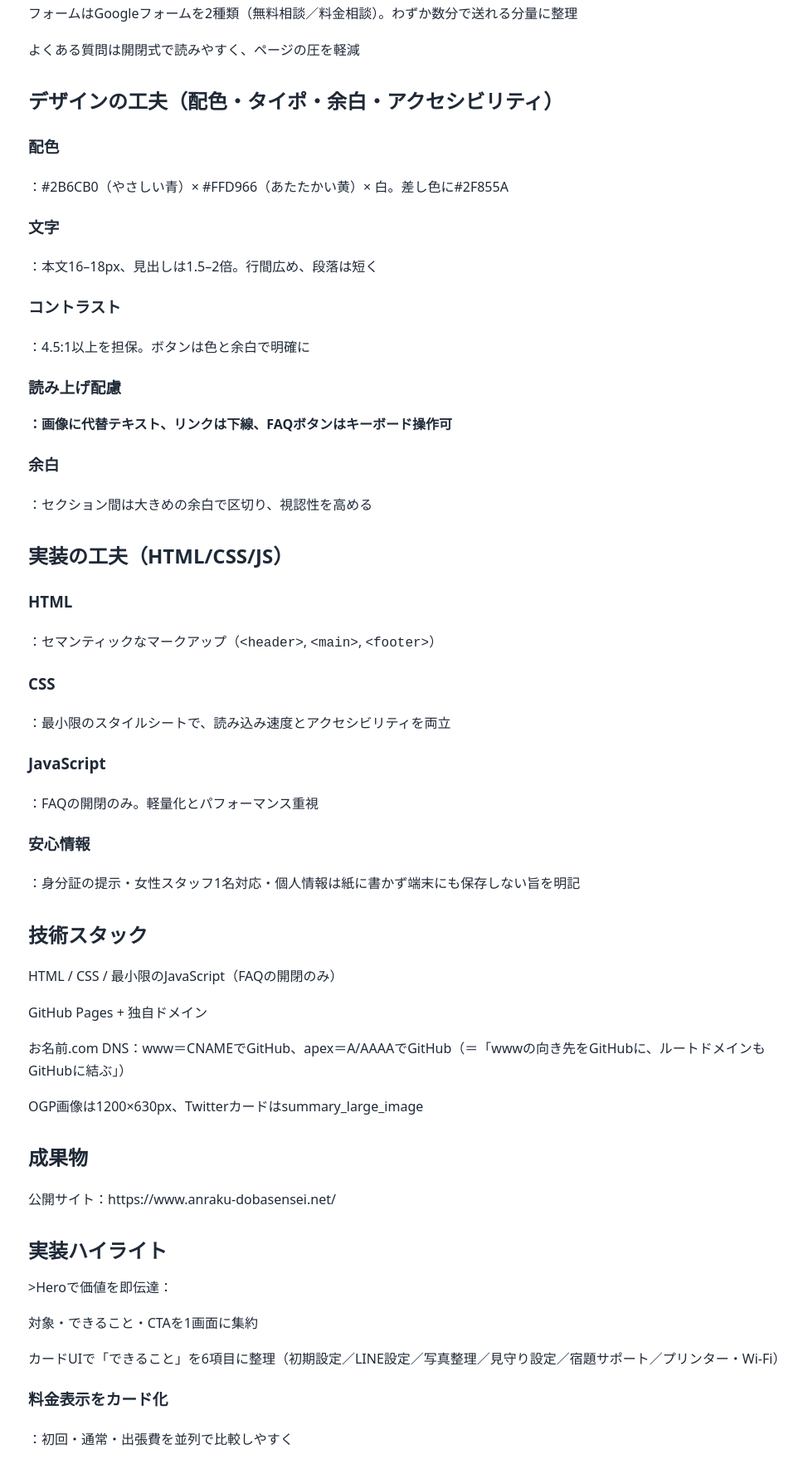
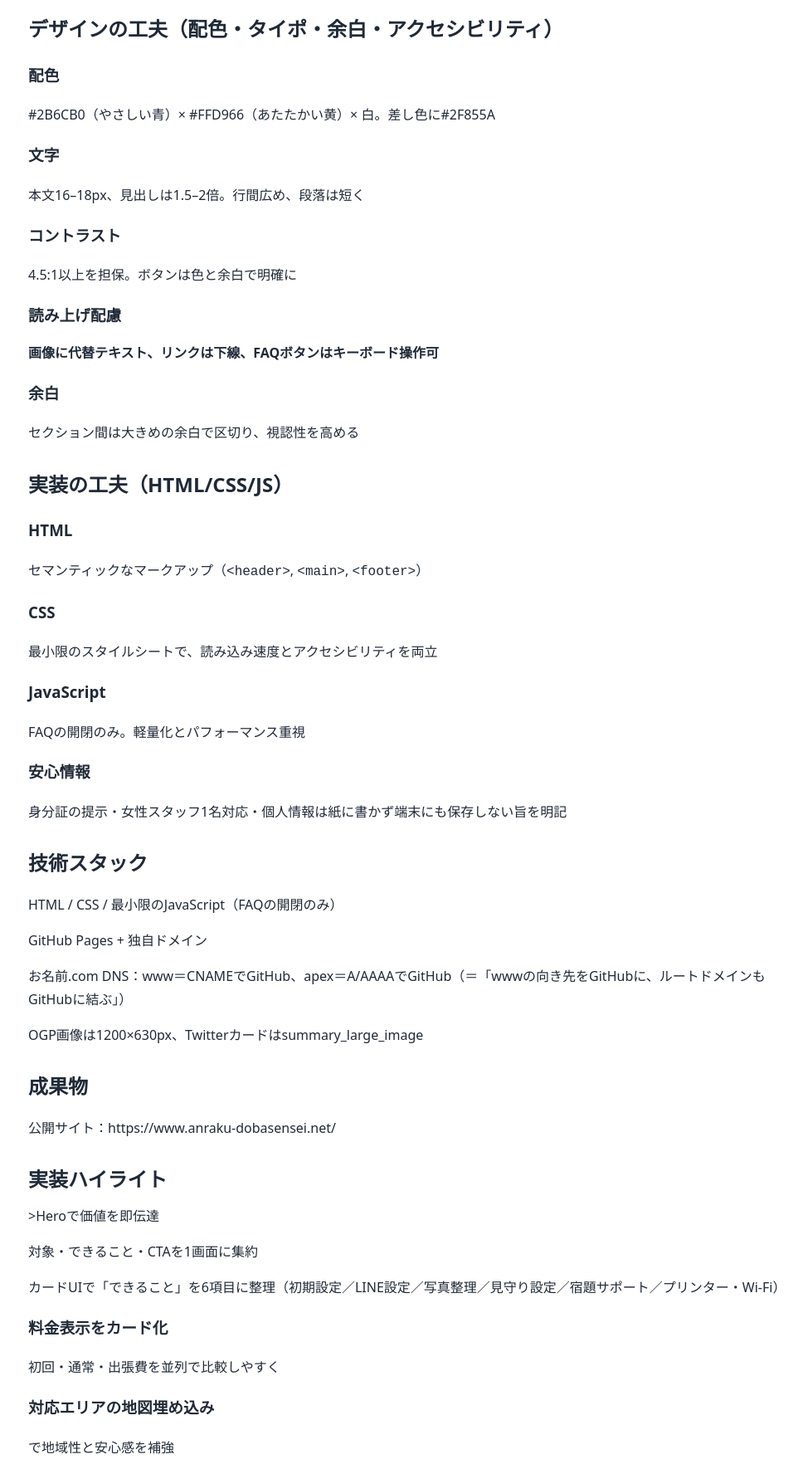
Before and after one commit to dobashi021/portfolio, a plain HTML site: page cases/dobasensei.html in a window 1280 px wide. Shown: the part 1001-2765 px from the top of the page at 83% size, without its empty margins (146-1114 px from the left). Drawn offline with Linux system fonts and the light colour scheme.

Commit message:
20250822-dobasensei.html 概要追記

```diff
--- a/cases/dobasensei.html
+++ b/cases/dobasensei.html
@@ -21,8 +21,10 @@
   <p>東京都北区周辺の小学生・保護者・高齢者に向けた、やさしく読みやすいITサポートのランディングページ（LP）。相談のハードルを下げ、<b>「まずは無料で相談する」と「電話で聞いてみる」</b>の二大導線に迷わず到達できる構成にしました。</p>
 
   <h2>役割と期間</h2>
-  <h3>担当</h3>：<p>企画 / 情報設計 / コピーライティング / デザイン / フロント実装 / ドメイン・DNS設定 / OGP作成</p>
-  <h3>期間</h3>：<p>：2025/08（約1週間）</p>
+  <h3>担当</h3>
+  <p>企画 / 情報設計 / コピーライティング / デザイン / フロント実装 / ドメイン・DNS設定 / OGP作成</p>
+  <h3>期間</h3>
+  <p>2025/08（約1週間）</p>
 
   <h2>依頼背景・課題</h2>
   <p>機器が苦手な方でも読める大きめ文字とやさしい言い回しが必要</p>
@@ -37,17 +39,26 @@
   <p>よくある質問は開閉式で読みやすく、ページの圧を軽減</p>
 
   <h2>デザインの工夫（配色・タイポ・余白・アクセシビリティ）</h2>
-  <h3>配色</h3><p>：#2B6CB0（やさしい青）× #FFD966（あたたかい黄）× 白。差し色に#2F855A</p>
-  <h3>文字</h3><p>：本文16–18px、見出しは1.5–2倍。行間広め、段落は短く</p>
-  <h3>コントラスト</h3><p>：4.5:1以上を担保。ボタンは色と余白で明確に</p>
-  <h3>読み上げ配慮<p>：画像に代替テキスト、リンクは下線、FAQボタンはキーボード操作可</p>
-  <h3>余白</h3><p>：セクション間は大きめの余白で区切り、視認性を高める</p>
+  <h3>配色</h3>
+  <p>#2B6CB0（やさしい青）× #FFD966（あたたかい黄）× 白。差し色に#2F855A</p>
+  <h3>文字</h3>
+  <p>本文16–18px、見出しは1.5–2倍。行間広め、段落は短く</p>
+  <h3>コントラスト</h3>
+  <p>4.5:1以上を担保。ボタンは色と余白で明確に</p>
+  <h3>読み上げ配慮
+  <p>画像に代替テキスト、リンクは下線、FAQボタンはキーボード操作可</p>
+  <h3>余白</h3>
+  <p>セクション間は大きめの余白で区切り、視認性を高める</p>
 
   <h2>実装の工夫（HTML/CSS/JS）</h2>
-  <h3>HTML</h3><p>：セマンティックなマークアップ（<code>&lt;header&gt;</code>, <code>&lt;main&gt;</code>, <code>&lt;footer&gt;</code>）</p>
-  <h3>CSS</h3><p>：最小限のスタイルシートで、読み込み速度とアクセシビリティを両立</p>
-  <h3>JavaScript</h3><p>：FAQの開閉のみ。軽量化とパフォーマンス重視</p>
-  <h3>安心情報</h3><p>：身分証の提示・女性スタッフ1名対応・個人情報は紙に書かず端末にも保存しない旨を明記</p>
+  <h3>HTML</h3>
+  <p>セマンティックなマークアップ（<code>&lt;header&gt;</code>, <code>&lt;main&gt;</code>, <code>&lt;footer&gt;</code>）</p>
+  <h3>CSS</h3>
+  <p>最小限のスタイルシートで、読み込み速度とアクセシビリティを両立</p>
+  <h3>JavaScript</h3>
+  <p>FAQの開閉のみ。軽量化とパフォーマンス重視</p>
+  <h3>安心情報</h3>
+  <p>身分証の提示・女性スタッフ1名対応・個人情報は紙に書かず端末にも保存しない旨を明記</p>
 
   <h2>技術スタック</h2>
   <p>HTML / CSS / 最小限のJavaScript（FAQの開閉のみ）</p>
@@ -59,10 +70,13 @@
   <p>公開サイト：https://www.anraku-dobasensei.net/</p>
 
   <h2>実装ハイライト</h2>
-  >Heroで価値を即伝達</h3>：<p>対象・できること・CTAを1画面に集約</p>
+  >Heroで価値を即伝達</h3>
+  <p>対象・できること・CTAを1画面に集約</p>
   <p>カードUIで「できること」を6項目に整理（初期設定／LINE設定／写真整理／見守り設定／宿題サポート／プリンター・Wi-Fi）</p>
-  <h3>料金表示をカード化</h3><p>：初回・通常・出張費を並列で比較しやすく</p>
-  <h3>対応エリアの地図埋め込み</h3><p>で地域性と安心感を補強</p>
+  <h3>料金表示をカード化</h3>
+  <p>初回・通常・出張費を並列で比較しやすく</p>
+  <h3>対応エリアの地図埋め込み</h3>
+  <p>で地域性と安心感を補強</p>
 
   <h2>トラブルと克服（Before → After）</h2>
   <h3>1.カスタムドメイン警告（NotServedByPages / InvalidDNSError）</h3>
```
